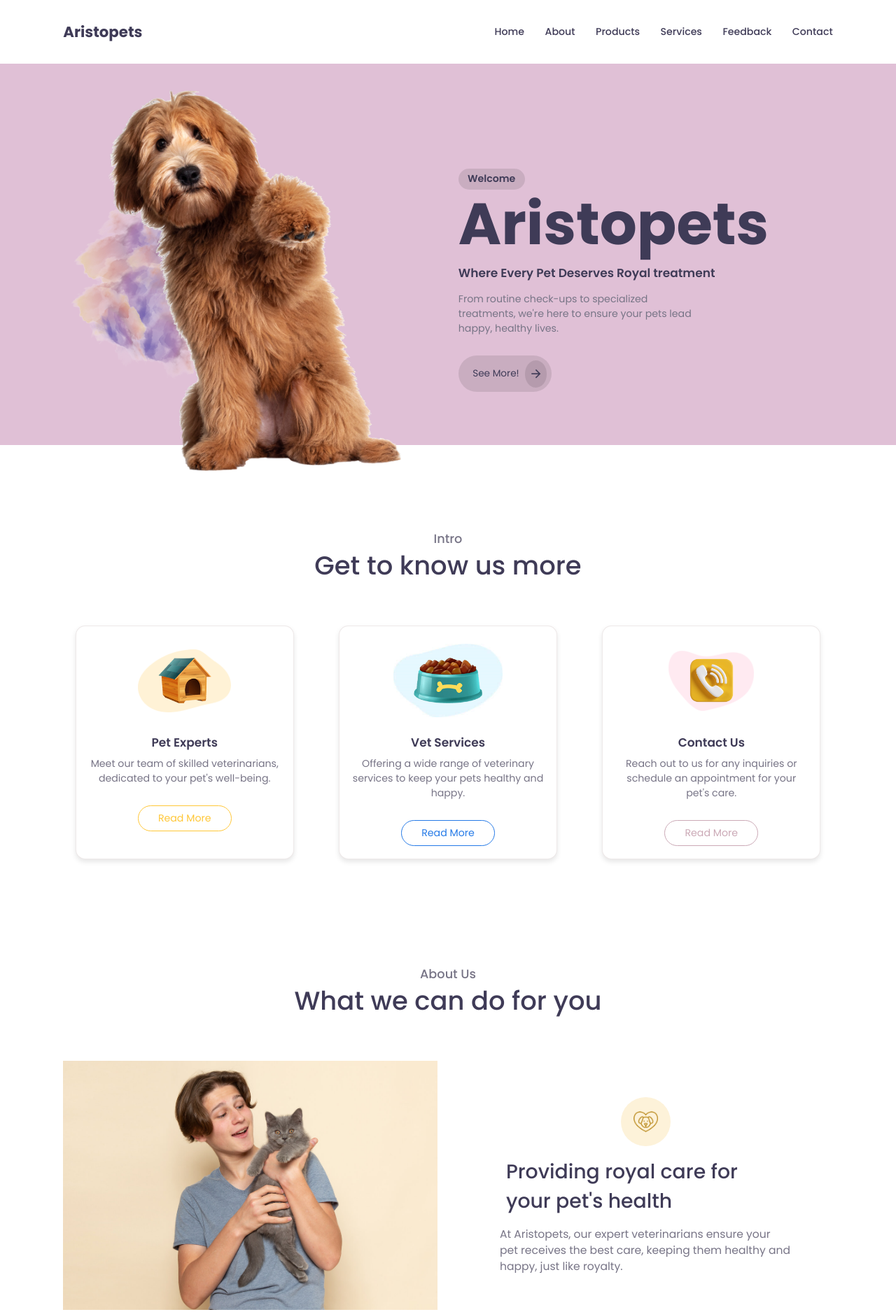
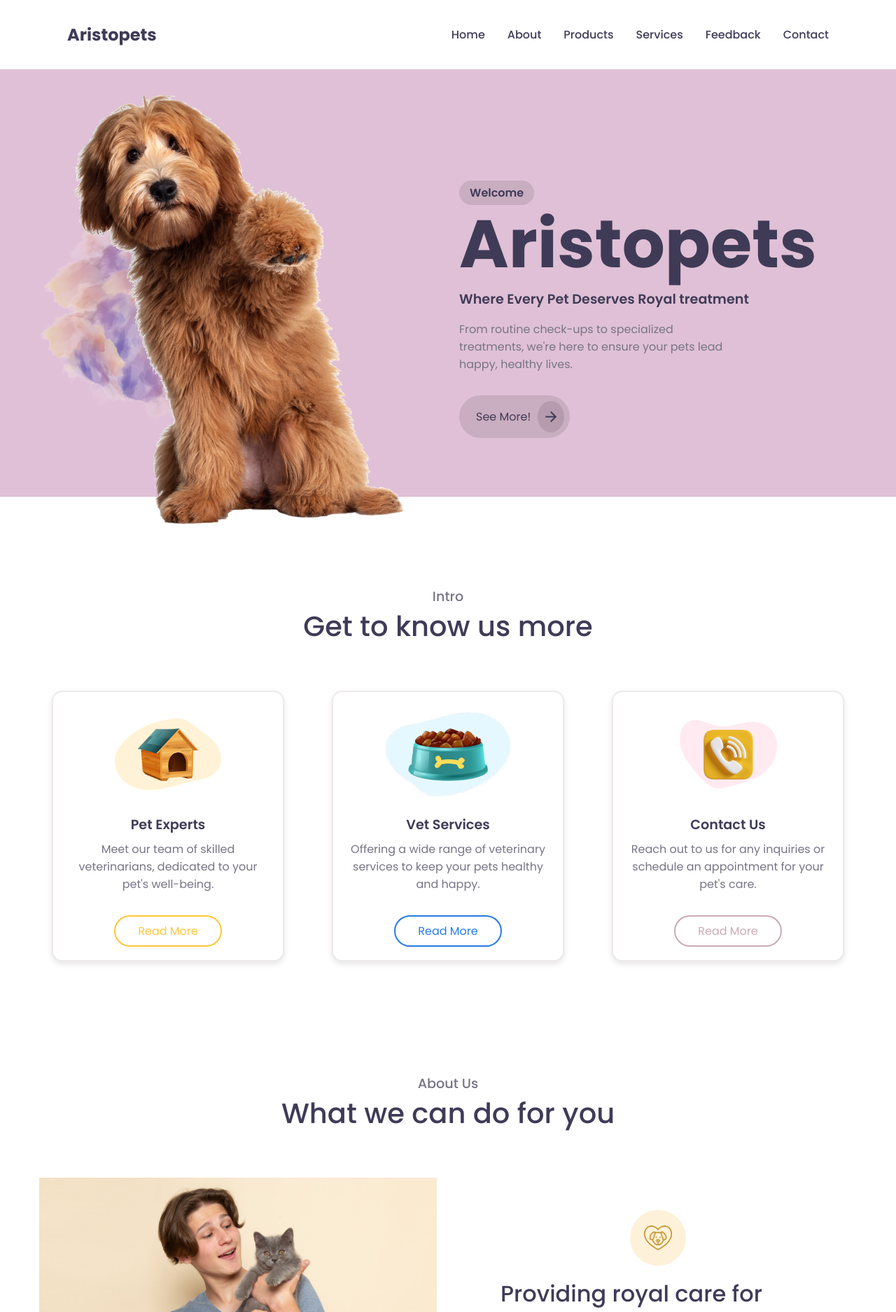
Before and after one commit to raceczn/aristopets, a Django app: page / in a window 1280 px wide. Shown: the top 1875 px of the page at 70% size. Run offline with Django 5.2, Linux system fonts and the light colour scheme; some libraries are stand-ins or nearby versions.

Commit message:
style: enhance navigation layout and add smooth scroll-to-top functionality

```diff
--- a/myApp/static/css/styles.css
+++ b/myApp/static/css/styles.css
@@ -14,7 +14,6 @@
   margin: 0;
   box-sizing: border-box;
   font-family: "Poppins", sans-serif !important;
-  zoom: 98%;
 
 }
 
@@ -57,26 +56,38 @@ html,
 body {
   scroll-behavior: smooth;
 
+
 }
 
 body {
   font-family: "Poppins", sans-serif;
 }
+nav {
+  position: fixed !important;
+  top: 0;
+  left: 50%;
+  transform: translateX(-50%);
+  width: 100% !important;
+  max-width: 100vw !important;
+  z-index: 10;
+  background-color: var(--white);
 
-nav {
-  position: fixed;
-  isolation: isolate;
-  width: 100%;
-  z-index: 9;
 }
 
 .nav__header {
   padding: 1rem;
   width: 100%;
   display: flex;
-  align-items: center;
-  justify-content: space-between;
+  padding-left: 5rem !important;
+  justify-content: space-between; /* Keeps logo and menu button spaced out */
+  align-items: center; /* Centers content vertically */
   background-color: var(--white);
+}
+
+@media (max-width: 768px) {
+  .nav__header {
+    padding-left: 0 !important;
+  }
 }
 
 .nav__logo a {
@@ -95,8 +106,10 @@ nav {
   position: absolute;
   bottom: 0;
   left: 0;
-  width: 100%;
-  padding: 2rem;
+  width: 100%; /* Ensures the links span the entire width */
+  padding: 1rem;
+  padding-right: 5rem !important;
+  /* background-color: #1b5bb5 !important; */
   display: flex;
   align-items: center;
   justify-content: center;
@@ -121,10 +134,17 @@ nav {
 }
 
 header {
+  margin-top: 5.9rem;
   padding-top: 5rem;
   position: relative;
   isolation: isolate;
   background-color: var(--primary-color);
+}
+
+@media (max-width: 768px) {
+  header {
+    margin-top: 0;
+  }
 }
 
 .header__bottom {
--- a/myApp/static/js/script.js
+++ b/myApp/static/js/script.js
@@ -142,3 +142,15 @@ scrollTopBtn.addEventListener("click", () => {
     behavior: "smooth",
   });
 });
+
+
+// Scroll to top when Home link is clicked
+const homeLink = document.getElementById("home-link");
+
+homeLink.addEventListener("click", (e) => {
+  e.preventDefault(); // Prevent default link behavior
+  window.scrollTo({
+    top: 0,
+    behavior: "smooth", // Smooth scrolling
+  });
+});
--- a/myApp/templates/base.html
+++ b/myApp/templates/base.html
@@ -19,7 +19,7 @@
 <body>
 
   <!-- navigation bar -->
-  <nav>
+  <nav class="nav" id="nav">
     <div class="nav__header">
       <div class="nav__logo">
         <a href="#">Aristopets</a>
@@ -29,7 +29,7 @@
       </div>
     </div>
     <ul class="nav__links" id="nav-links">
-      <li><a href="#home">Home</a></li>
+      <li><a href="#" id="home-link">Home</a></li>
       <li><a href="#about">About</a></li>
       <li><a href="#product">Products</a></li>
       <li><a href="#service">Services</a></li>
```
